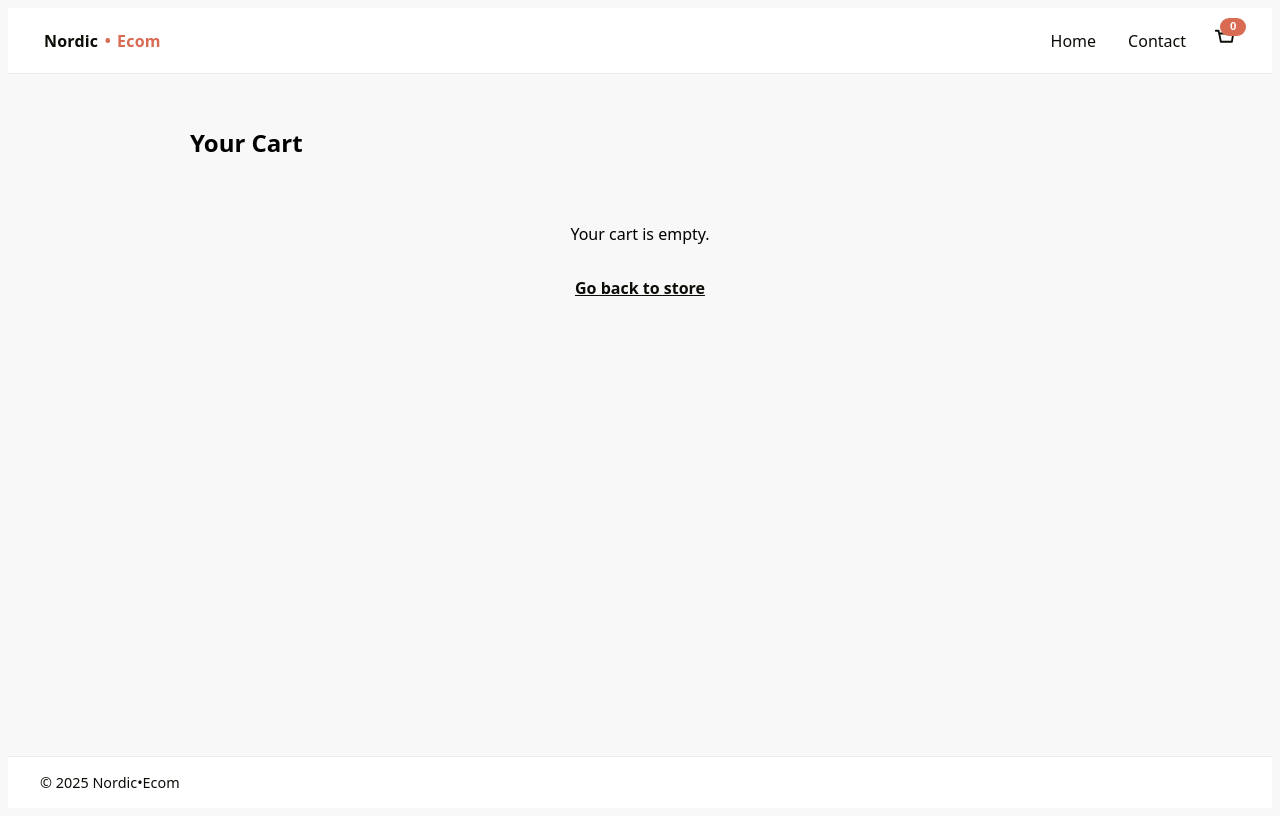
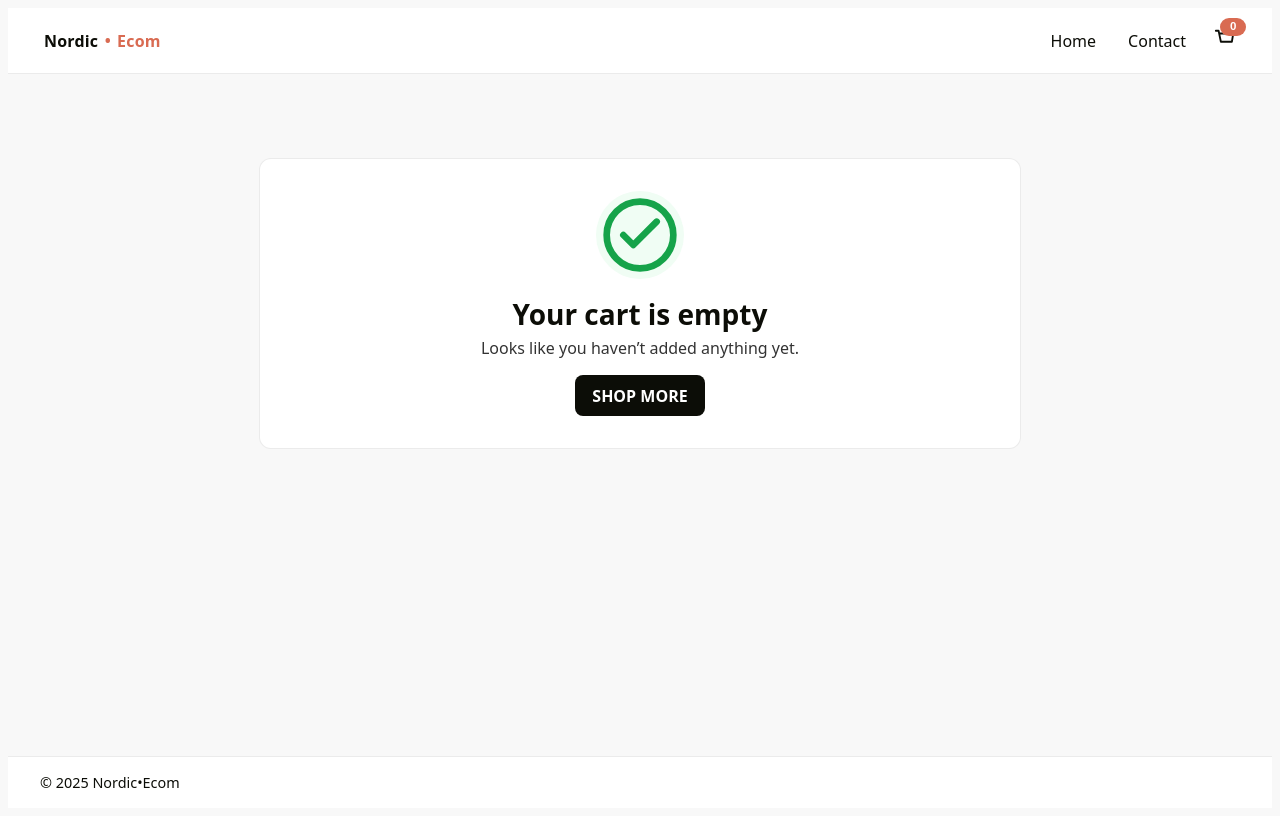
Before and after one commit to Veronicabrun/react-ecom-store, a React (Create React App) app: page /cart in a window 1280 px wide. Built offline with nearby package versions, Linux system fonts and the light colour scheme.

Commit message:
Product: added 'Added to cart' toast message and cleaned up review list styling.

```diff
--- a/src/pages/CartPage/CartPage.jsx
+++ b/src/pages/CartPage/CartPage.jsx
@@ -4,34 +4,57 @@ import styles from "./CartPage.module.scss";
 import { useCart } from "../../context/CartContext";
 
 export default function CartPage() {
-  const {
-    cartItems,
-    increase,
-    decrease,
-    removeFromCart,
-    cartTotal,
-  } = useCart();
-
+  const { cartItems, increase, decrease, removeFromCart, cartTotal } = useCart();
   const navigate = useNavigate();
 
   const handleCheckout = () => {
     navigate("/checkout-success");
   };
 
+  // Hvis handlekurven er tom
   if (cartItems.length === 0) {
     return (
-      <section className={styles.page}>
-        <h1 className={styles.h1}>Your Cart</h1>
-        <div className={styles.empty}>
-          <p>Your cart is empty.</p>
-          <Link to="/" className={styles.back}>
-            Go back to store
+      <section className={styles.section}>
+        <div className={styles.iconWrap} aria-hidden="true">
+          <svg
+            className={styles.icon}
+            width="80"
+            height="80"
+            viewBox="0 0 48 48"
+            role="img"
+          >
+            <circle
+              cx="24"
+              cy="24"
+              r="20"
+              fill="none"
+              stroke="#16a34a"
+              strokeWidth="4"
+            />
+            <path
+              d="M14 24l6 6 14-14"
+              fill="none"
+              stroke="#16a34a"
+              strokeWidth="4"
+              strokeLinecap="round"
+              strokeLinejoin="round"
+            />
+          </svg>
+        </div>
+
+        <h1 className={styles.title}>Your cart is empty</h1>
+        <p className={styles.lead}>Looks like you haven’t added anything yet.</p>
+
+        <div className={styles.actions}>
+          <Link to="/" className={styles.ctaBtn}>
+            SHOP MORE
           </Link>
         </div>
       </section>
     );
   }
 
+  // Hvis handlekurven har varer
   return (
     <section className={styles.page}>
       <h1 className={styles.h1}>Your Cart</h1>
@@ -43,7 +66,9 @@ export default function CartPage() {
 
             <div className={styles.info}>
               <h3 className={styles.title}>{item.title}</h3>
-              <div className={styles.unitPrice}>{item.price.toFixed(2)} kr pr stk</div>
+              <div className={styles.unitPrice}>
+                {item.price.toFixed(2)} kr pr stk
+              </div>
             </div>
 
             <div className={styles.qtyControls}>
--- a/src/pages/CartPage/CartPage.module.scss
+++ b/src/pages/CartPage/CartPage.module.scss
@@ -1,30 +1,31 @@
+/* --- Layout for vanlig cart (med varer) --- */
 .page {
   max-width: 900px;
   margin: 2rem auto;
   padding: 0 1rem;
 }
 
-.h1 { margin-bottom: 1.25rem; }
+.h1 {
+  margin-bottom: 1.25rem;
+}
 
 .list {
   display: flex;
   flex-direction: column;
   gap: 1rem;
-
-    margin: 0;
+  margin: 0;
   padding: 0;
   list-style: none;
 }
 
-/* Radlayout (desktop): img | info | qty | line | remove */
 .item {
   display: grid;
   grid-template-columns: 84px 1fr auto auto auto;
   align-items: center;
   gap: 1rem;
-  padding: .9rem 1rem;
-  border: 1px solid rgba(0,0,0,.08);
-  border-radius: .75rem;
+  padding: 0.9rem 1rem;
+  border: 1px solid rgba(0, 0, 0, 0.08);
+  border-radius: 0.75rem;
   background: #fff;
 }
 
@@ -32,16 +33,17 @@
   width: 84px;
   height: 84px;
   object-fit: cover;
-  border-radius: .5rem;
+  border-radius: 0.5rem;
   display: block;
 }
 
 .info {
   display: flex;
   flex-direction: column;
-  gap: .25rem;
-  min-width: 0; /* for ellipsis */
+  gap: 0.25rem;
+  min-width: 0;
 }
+
 .title {
   font-weight: 700;
   color: #0c0d07;
@@ -49,26 +51,32 @@
   white-space: nowrap;
   text-overflow: ellipsis;
 }
+
 .unitPrice {
   color: #777;
-  font-size: .9rem;
+  font-size: 0.9rem;
 }
 
 .qtyControls {
   display: inline-flex;
   align-items: center;
-  gap: .5rem;
+  gap: 0.5rem;
 }
+
 .qtyBtn {
   width: 28px;
   height: 28px;
-  border-radius: .4rem;
-  border: 1px solid rgba(0,0,0,.15);
+  border-radius: 0.4rem;
+  border: 1px solid rgba(0, 0, 0, 0.15);
   background: #fff;
   line-height: 1;
   cursor: pointer;
 }
-.qtyValue { min-width: 1.5rem; text-align: center; }
+
+.qtyValue {
+  min-width: 1.5rem;
+  text-align: center;
+}
 
 .line {
   font-weight: 700;
@@ -88,43 +96,100 @@
   padding: 0;
   justify-self: end;
   cursor: pointer;
-  border-radius: .4rem;
+  border-radius: 0.4rem;
 }
-.remove:hover { background: rgba(217,107,82,.08); }
 
-/* Oppsummering nederst */
+.remove:hover {
+  background: rgba(217, 107, 82, 0.08);
+}
+
 .summary {
   display: grid;
-  grid-template-columns: 1fr auto; /* fjernet clear-knapp - to kolonner */
+  grid-template-columns: 1fr auto;
   align-items: center;
   gap: 1rem;
   margin-top: 1.25rem;
 }
 
-.total { justify-self: end; font-size: 1.05rem; }
+.total {
+  justify-self: end;
+  font-size: 1.05rem;
+}
 
 .checkout {
   background: #0c0d07;
   color: #fff;
-  padding: .6rem 1.2rem;
-  border-radius: .5rem;
+  padding: 0.6rem 1.2rem;
+  border-radius: 0.5rem;
   border: none;
   cursor: pointer;
 }
-.checkout:hover { background: #222; }
 
-.empty {
-  text-align: center;
-  margin: 4rem 0;
-}
-.back {
-  display: inline-block;
-  margin-top: 1rem;
-  color: #0c0d07;
-  font-weight: 600;
+.checkout:hover {
+  background: #222;
 }
 
-/* Mobil: stable pent under hverandre */
+/* --- Tom cart (sentrert design, samme stil som CheckoutSuccess) --- */
+.section {
+  position: relative;
+  z-index: 1;
+  padding: 2rem 1.25rem;
+  max-width: 720px;
+  margin: 4rem auto;
+  text-align: center;
+  background: #fff;
+  border: 1px solid rgba(0, 0, 0, 0.08);
+  border-radius: 0.75rem;
+}
+
+.iconWrap {
+  display: inline-flex;
+  align-items: center;
+  justify-content: center;
+  width: 88px;
+  height: 88px;
+  margin: 0 auto 0.75rem;
+  border-radius: 999px;
+  background: #f0fdf4;
+}
+
+.icon {
+  display: block;
+}
+
+.title {
+  font-size: 1.75rem;
+  margin: 0.25rem 0 0.25rem;
+  color: #0c0d07;
+}
+
+.lead {
+  margin: 0 0 1rem;
+  color: #333;
+}
+
+.actions {
+  margin-top: 0.5rem;
+}
+
+.ctaBtn {
+  display: inline-flex;
+  align-items: center;
+  justify-content: center;
+  padding: 0.6rem 1.1rem;
+  border-radius: 0.5rem;
+  background: #0c0d07;
+  color: #fff;
+  text-decoration: none;
+  font-weight: 700;
+  border: 0;
+}
+
+.ctaBtn:hover {
+  background: #222;
+}
+
+/* Mobilvisning */
 @media (max-width: 640px) {
   .item {
     grid-template-columns: 84px 1fr;
@@ -133,16 +198,33 @@
       "qty line"
       ".   remove";
     align-items: start;
-    gap: .75rem 1rem;
+    gap: 0.75rem 1rem;
   }
-  .thumb { grid-area: img; }
-  .info  { grid-area: info; }
-  .qtyControls { grid-area: qty; }
-  .line { grid-area: line; justify-self: end; }
-  .remove { grid-area: remove; justify-self: end; }
+
+  .thumb {
+    grid-area: img;
+  }
+
+  .info {
+    grid-area: info;
+  }
+
+  .qtyControls {
+    grid-area: qty;
+  }
+
+  .line {
+    grid-area: line;
+    justify-self: end;
+  }
+
+  .remove {
+    grid-area: remove;
+    justify-self: end;
+  }
 
   .summary {
-    grid-template-columns: 1fr auto; /* to kolonner på mobil også */
-    gap: .75rem 1rem;
+    grid-template-columns: 1fr auto;
+    gap: 0.75rem 1rem;
   }
 }
--- a/src/pages/ProductPage/ProductPage.module.scss
+++ b/src/pages/ProductPage/ProductPage.module.scss
@@ -7,6 +7,7 @@
   display: grid;
   gap: 1.25rem;
   grid-template-columns: 1fr;
+
   @media (min-width: 800px) {
     grid-template-columns: 1fr 1fr;
     align-items: start;
@@ -17,8 +18,8 @@
   position: relative;
   aspect-ratio: 4 / 3;
   background: #f2f2f2;
-  border: 1px solid rgba(0,0,0,.08);
-  border-radius: .75rem;
+  border: 1px solid rgba(0, 0, 0, 0.08);
+  border-radius: 0.75rem;
   overflow: hidden;
 
   img {
@@ -31,28 +32,30 @@
 
 .badge {
   position: absolute;
-  left: .75rem;
-  top: .75rem;
+  left: 0.75rem;
+  top: 0.75rem;
   background: #d96b52;
   color: #fff;
   font-weight: 700;
-  font-size: .85rem;
-  padding: .3rem .6rem;
-  border-radius: .5rem;
+  font-size: 0.85rem;
+  padding: 0.3rem 0.6rem;
+  border-radius: 0.5rem;
 }
 
 .info {
   display: grid;
-  gap: .9rem;
+  gap: 0.9rem;
   justify-items: start;
 }
 
-.title { color: #0c0d07; }
+.title {
+  color: #0c0d07;
+}
 
 .prices {
   display: flex;
   align-items: baseline;
-  gap: .6rem;
+  gap: 0.6rem;
 }
 
 .now {
@@ -60,44 +63,125 @@
   font-size: 1.4rem;
   font-weight: 800;
 }
+
 .before {
   color: #777;
   text-decoration: line-through;
 }
 
-.desc { color: #333; }
+.desc {
+  color: #333;
+}
 
 .btn {
   display: inline-flex;
   align-items: center;
-  gap: .4rem;
-  padding: .6rem .9rem;
-  border-radius: .5rem;
+  gap: 0.4rem;
+  padding: 0.6rem 0.9rem;
+  border-radius: 0.5rem;
   background: #0c0d07;
   color: #fff;
   font-weight: 700;
   border: none;
   cursor: pointer;
+  transition: background 0.2s ease;
 }
-.btn:hover { background: #222; }
 
-.reviews { margin-top: .5rem; }
-.h2 { margin-bottom: .5rem; }
-.muted { color: #666; }
+.btn:hover {
+  background: #222;
+}
+
+.reviews {
+  margin-top: 0.5rem;
+}
+
+.h2 {
+  margin-bottom: 0.5rem;
+}
+
+.muted {
+  color: #666;
+}
 
 .reviewList {
+  list-style: none;
+  padding: 0;
+  margin: 0;
   display: grid;
-  gap: .75rem;
+  gap: 0.75rem;
 }
+
 .reviewItem {
-  padding: .75rem;
-  border: 1px solid rgba(0,0,0,.08);
-  border-radius: .5rem;
+  padding: 0.75rem;
+  border: 1px solid rgba(0, 0, 0, 0.08);
+  border-radius: 0.5rem;
   background: #fff;
 }
+
 .reviewHead {
   display: flex;
-  gap: .6rem;
+  gap: 0.6rem;
   align-items: baseline;
-  margin-bottom: .3rem;
+  margin-bottom: 0.3rem;
 }
+
+/* ✅ Moderne toast */
+.toast {
+  position: fixed;
+  top: 1.5rem;
+  right: 1.5rem;
+  display: flex;
+  align-items: center;
+  gap: 0.8rem;
+  padding: 1rem 1.25rem;
+  background: rgba(255, 255, 255, 0.4);
+  backdrop-filter: blur(12px);
+  border: 1px solid rgba(255, 255, 255, 0.3);
+  color: #0c0d07;
+  border-radius: 1rem;
+  box-shadow: 0 4px 20px rgba(0, 0, 0, 0.15);
+  z-index: 9999;
+  animation: fadeSlide 2.5s ease forwards;
+}
+
+.toastIcon svg {
+  width: 22px;
+  height: 22px;
+  stroke: #0c0d07;
+}
+
+.toastText {
+  display: flex;
+  flex-direction: column;
+  line-height: 1.2;
+
+  strong {
+    font-size: 0.95rem;
+    font-weight: 700;
+    color: #0c0d07;
+  }
+
+  span {
+    font-size: 0.8rem;
+    color: #333;
+  }
+}
+
+@keyframes fadeSlide {
+  0% {
+    opacity: 0;
+    transform: translateY(-10px);
+  }
+  10% {
+    opacity: 1;
+    transform: translateY(0);
+  }
+  85% {
+    opacity: 1;
+    transform: translateY(0);
+  }
+  100% {
+    opacity: 0;
+    transform: translateY(-10px);
+  }
+}
```
Also changed, not shown: src/pages/ProductPage/ProductPage.jsx (+46 -5 lines).
